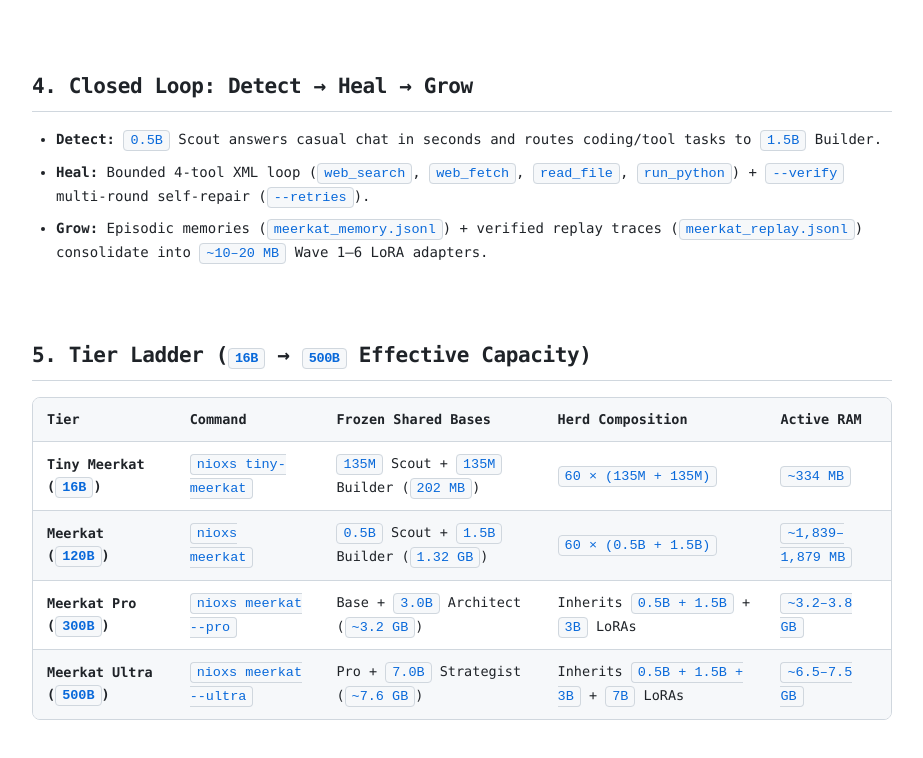
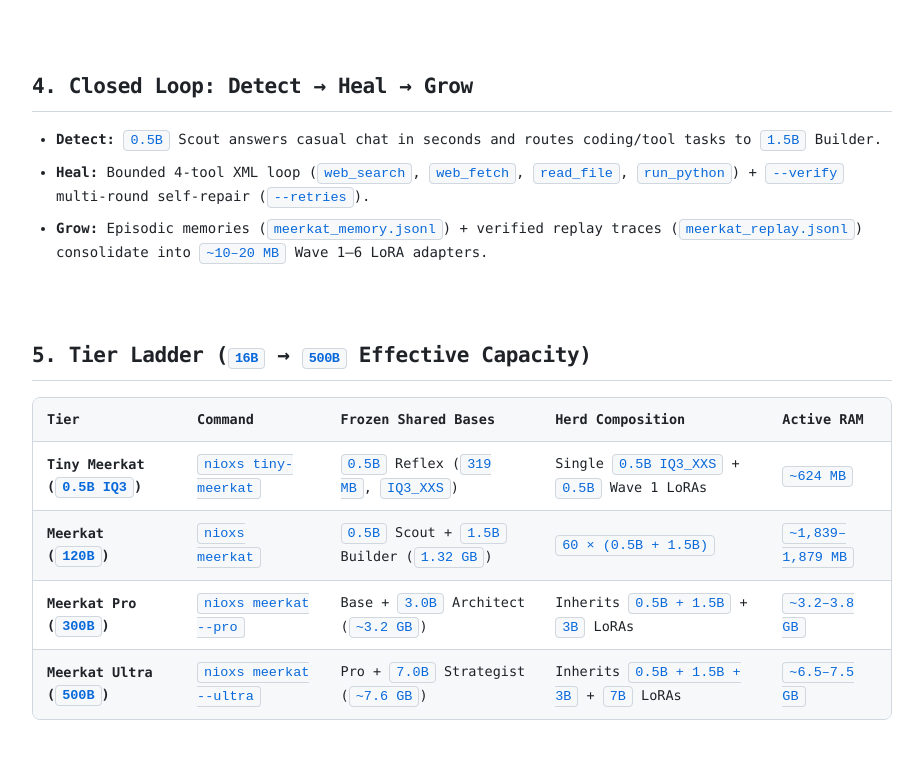
Before and after one commit to nio-labs/nio-meerkat, a plain HTML site: page docs/index.html in a window 1280 px wide. Shown: the part 1999-2757 px from the top of the page, without its empty margins (323-1246 px from the left). Drawn offline with nearby package versions, Linux system fonts and the light colour scheme; a web font is replaced by a local one.

Commit message:
docs: update Tiny Meerkat tier to 0.5B IQ3_XXS Reflex (v0.6.6)

```diff
--- a/docs/index.html
+++ b/docs/index.html
@@ -142,7 +142,7 @@ nioxs tiny-meerkat "write a python function to check palindrome"</code></pre>
                 <tr><th>Tier</th><th>Command</th><th>Frozen Shared Bases</th><th>Herd Composition</th><th>Active RAM</th></tr>
               </thead>
               <tbody>
-                <tr><td><strong>Tiny Meerkat (<code>16B</code>)</strong></td><td><code>nioxs tiny-meerkat</code></td><td><code>135M</code> Scout + <code>135M</code> Builder (<code>202 MB</code>)</td><td><code>60 × (135M + 135M)</code></td><td><code>~334 MB</code></td></tr>
+                <tr><td><strong>Tiny Meerkat (<code>0.5B IQ3</code>)</strong></td><td><code>nioxs tiny-meerkat</code></td><td><code>0.5B</code> Reflex (<code>319 MB</code>, <code>IQ3_XXS</code>)</td><td>Single <code>0.5B IQ3_XXS</code> + <code>0.5B</code> Wave 1 LoRAs</td><td><code>~624 MB</code></td></tr>
                 <tr><td><strong>Meerkat (<code>120B</code>)</strong></td><td><code>nioxs meerkat</code></td><td><code>0.5B</code> Scout + <code>1.5B</code> Builder (<code>1.32 GB</code>)</td><td><code>60 × (0.5B + 1.5B)</code></td><td><code>~1,839–1,879 MB</code></td></tr>
                 <tr><td><strong>Meerkat Pro (<code>300B</code>)</strong></td><td><code>nioxs meerkat --pro</code></td><td>Base + <code>3.0B</code> Architect (<code>~3.2 GB</code>)</td><td>Inherits <code>0.5B + 1.5B</code> + <code>3B</code> LoRAs</td><td><code>~3.2–3.8 GB</code></td></tr>
                 <tr><td><strong>Meerkat Ultra (<code>500B</code>)</strong></td><td><code>nioxs meerkat --ultra</code></td><td>Pro + <code>7.0B</code> Strategist (<code>~7.6 GB</code>)</td><td>Inherits <code>0.5B + 1.5B + 3B</code> + <code>7B</code> LoRAs</td><td><code>~6.5–7.5 GB</code></td></tr>
```
Also changed, not shown: 1 other file.
